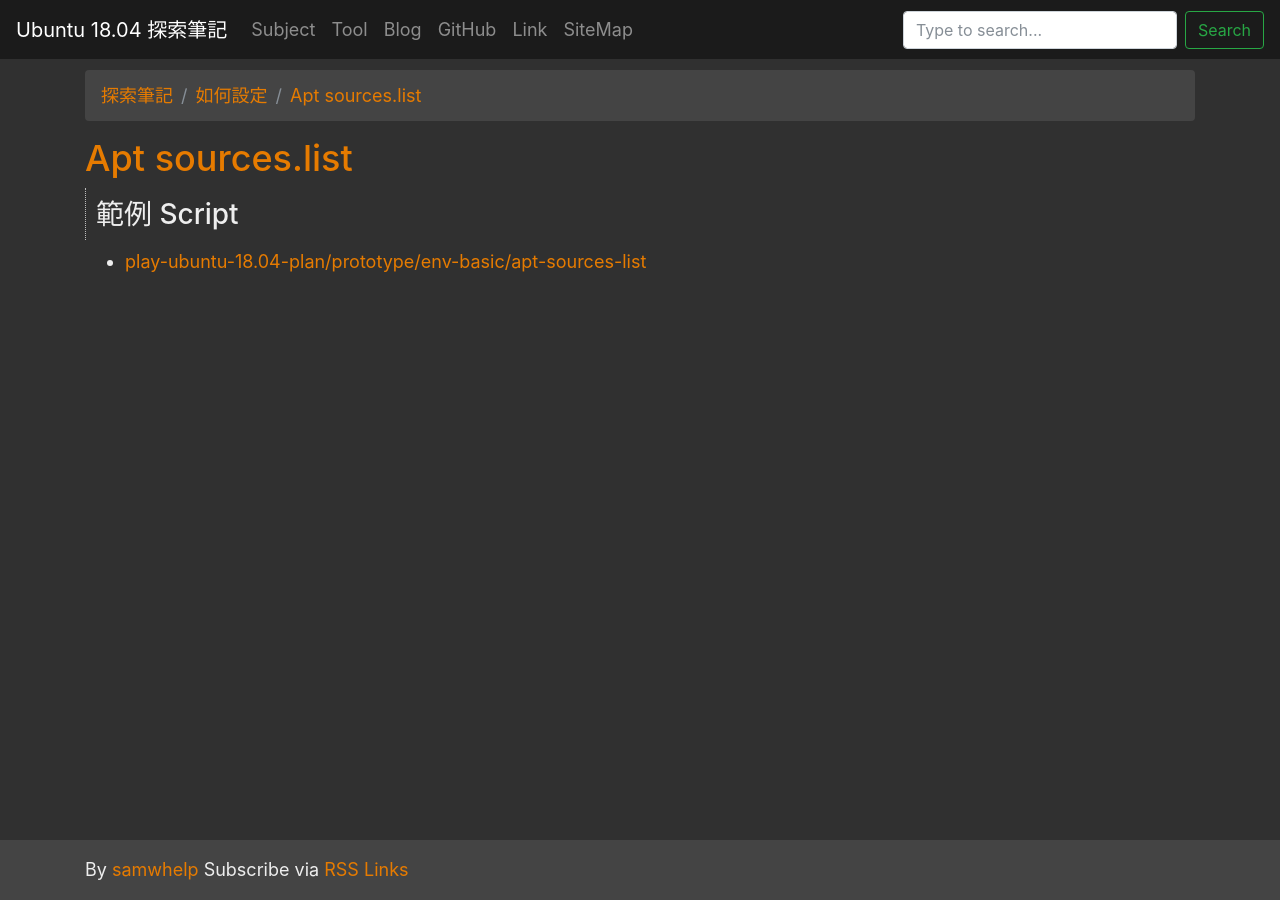
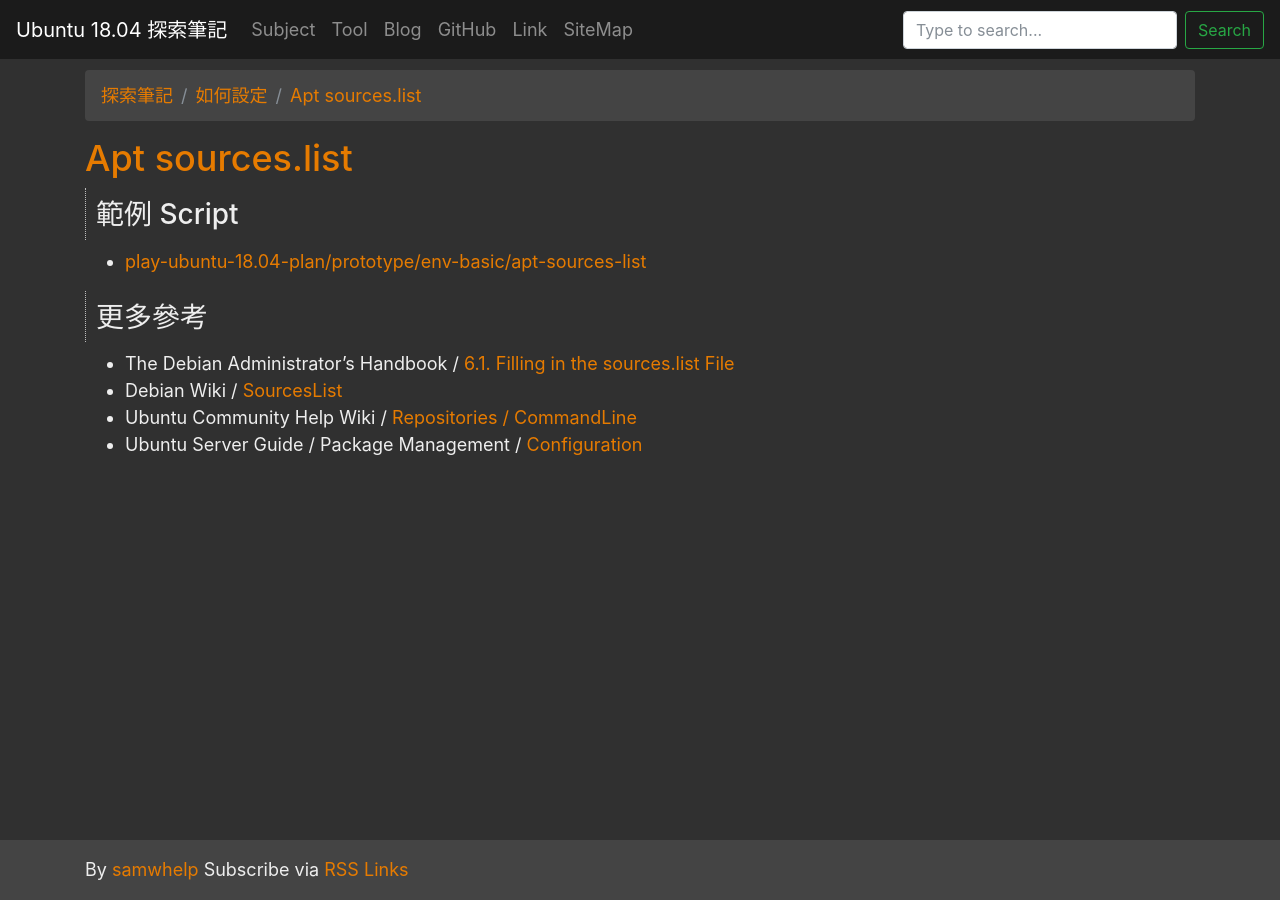
Before and after one commit to samwhelp/note-ubuntu-18.04, a Jekyll site: the page built from read/howto/install/apt-sources-list/index.md, in a window 1280 px wide. Built offline with Jekyll 4.4.1, drawn with Linux system fonts in a browser that asks for light colours; nearby versions of some CDN libraries.

Commit message:
apt-sources-list

```diff
--- a/read/howto/install/apt-sources-list/index.md
+++ b/read/howto/install/apt-sources-list/index.md
@@ -14,3 +14,11 @@ source_url: '/read/howto/install/apt-sources-list/index.md'
 ## 範例 Script
 
 *  [play-ubuntu-18.04-plan/prototype/env-basic/apt-sources-list](https://github.com/samwhelp/play-ubuntu-18.04-plan/tree/master/prototype/env-basic/apt-sources-list)
+
+
+## 更多參考
+
+* The Debian Administrator's Handbook / [6.1. Filling in the sources.list File](https://debian-handbook.info/browse/stable/apt.html#sect.apt-sources.list)
+* Debian Wiki / [SourcesList](https://wiki.debian.org/SourcesList)
+* Ubuntu Community Help Wiki / [Repositories / CommandLine](https://help.ubuntu.com/community/Repositories/CommandLine)
+* Ubuntu Server Guide / Package Management / [Configuration](https://help.ubuntu.com/lts/serverguide/configuration.html)
```
Also changed, not shown: read/howto/install/index.md (+3 -3 lines), read/howto/install-tool/git/index.md (renamed from read/howto/install/git/index.md), read/howto/install-tool/tree/index.md (renamed from read/howto/install/tree/index.md), read/howto/install-tool/vim/index.md (renamed from read/howto/install/vim/index.md).
